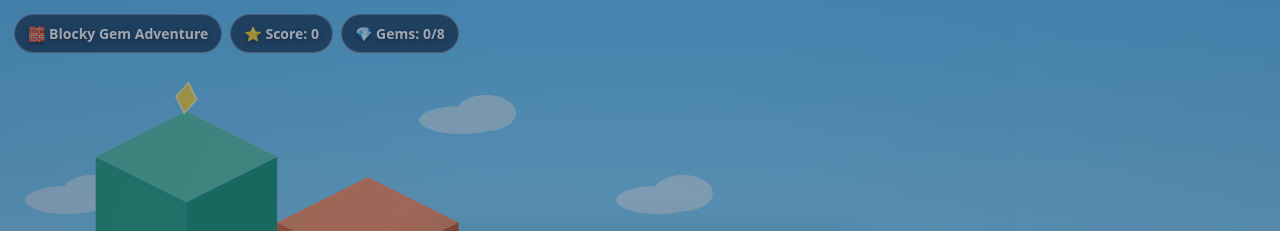
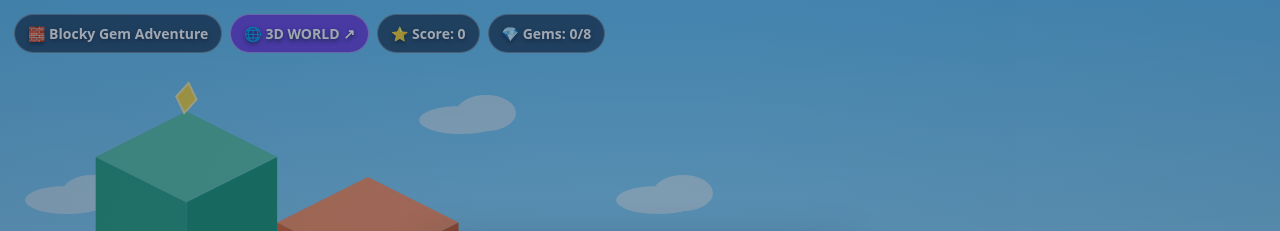
Before and after one commit to saeedkarimzai/roblox-1o1-sim, a plain HTML site: page index.html in a window 1280 px wide. Shown: the top 231 px of the page. Drawn offline with Linux system fonts and the light colour scheme.

Commit message:
Link the 2D game to the restored 3D world

```diff
--- a/index.html
+++ b/index.html
@@ -12,7 +12,7 @@
 <body>
   <canvas id="game" aria-label="Blocky Gem Adventure game"></canvas>
   <div id="hud">
-    <div id="top"><div class="pill">🧱 Blocky Gem Adventure</div><div class="pill">⭐ Score: <span id="score">0</span></div><div class="pill">💎 Gems: <span id="gems">0</span>/8</div></div>
+    <div id="top"><div class="pill">🧱 Blocky Gem Adventure</div><a href="3d.html" style="pointer-events:auto;text-decoration:none;padding:9px 13px;border:1px solid #ffffff65;border-radius:20px;background:#6d48e8;color:white;font-weight:800;font-size:14px">🌐 3D WORLD ↗</a><div class="pill">⭐ Score: <span id="score">0</span></div><div class="pill">💎 Gems: <span id="gems">0</span>/8</div></div>
     <div id="hint">Move: WASD or arrow keys · Jump: Space · Collect all 8 gems</div>
     <div id="touch"><div class="touchrow"><button class="touchbtn" data-key="w">▲</button></div><div class="touchrow"><button class="touchbtn" data-key="a">◀</button><button class="touchbtn" data-key="s">▼</button><button class="touchbtn" data-key="d">▶</button></div></div>
     <button id="jump" class="touchbtn" data-key="space">JUMP</button>
```
